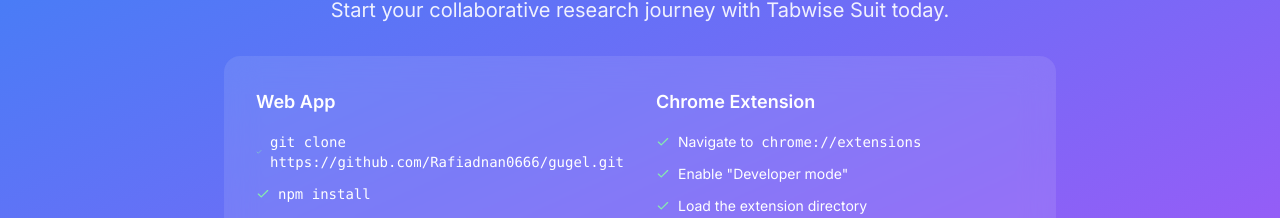
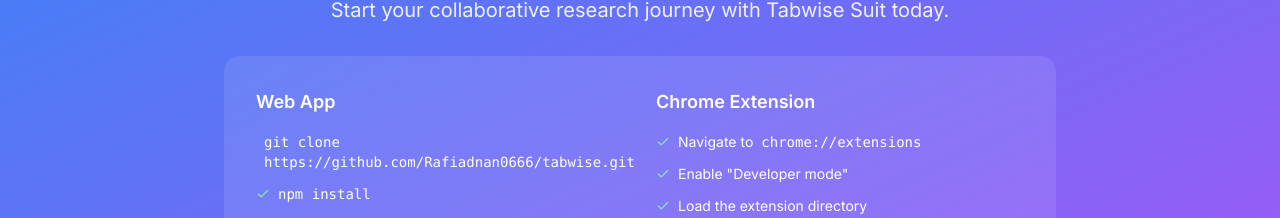
Before and after one commit to Rafiadnan0666/gugel, a Next.js app: page / in a window 1280 px wide. Shown: the part 2709-2927 px from the top of the page. Built offline with nearby package versions, Linux system fonts and the light colour scheme.

Commit message:
Refactor: Rename app from Gugel to Tabwise and update README

```diff
--- a/public/sw.js
+++ b/public/sw.js
@@ -1,4 +1,4 @@
-const CACHE_NAME = 'gugel-cache-v1';
+const CACHE_NAME = 'tabwise-cache-v1';
 const urlsToCache = [
   '/',
   '/app/globals.css',
--- a/src/app/page.tsx
+++ b/src/app/page.tsx
@@ -325,7 +325,7 @@
                 <ol className="space-y-3 text-sm">
                   <li className="flex items-center gap-2">
                     <FiCheck className="text-green-300" />
-                    <code>git clone https://github.com/Rafiadnan0666/gugel.git</code>
+                    <code>git clone https://github.com/Rafiadnan0666/tabwise.git</code>
                   </li>
                   <li className="flex items-center gap-2">
                     <FiCheck className="text-green-300" />
```
Also changed, not shown: 1 other file (tests, documents, lock files or other folders).
